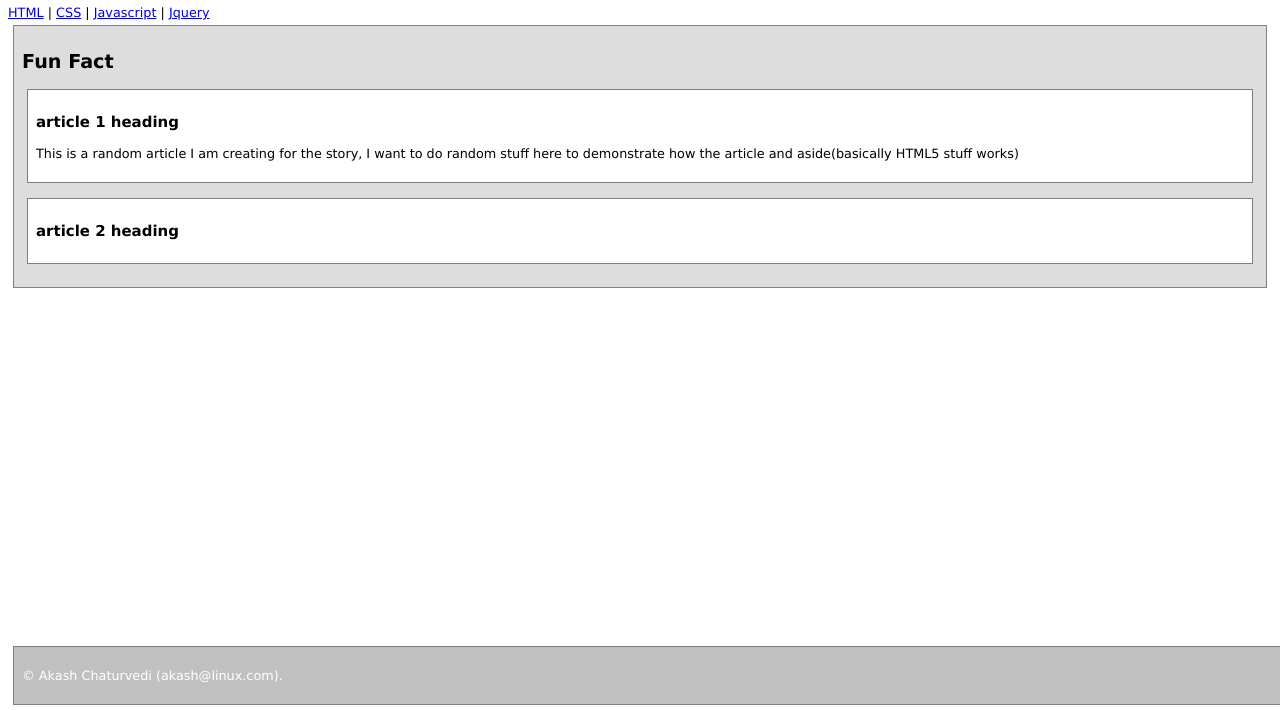
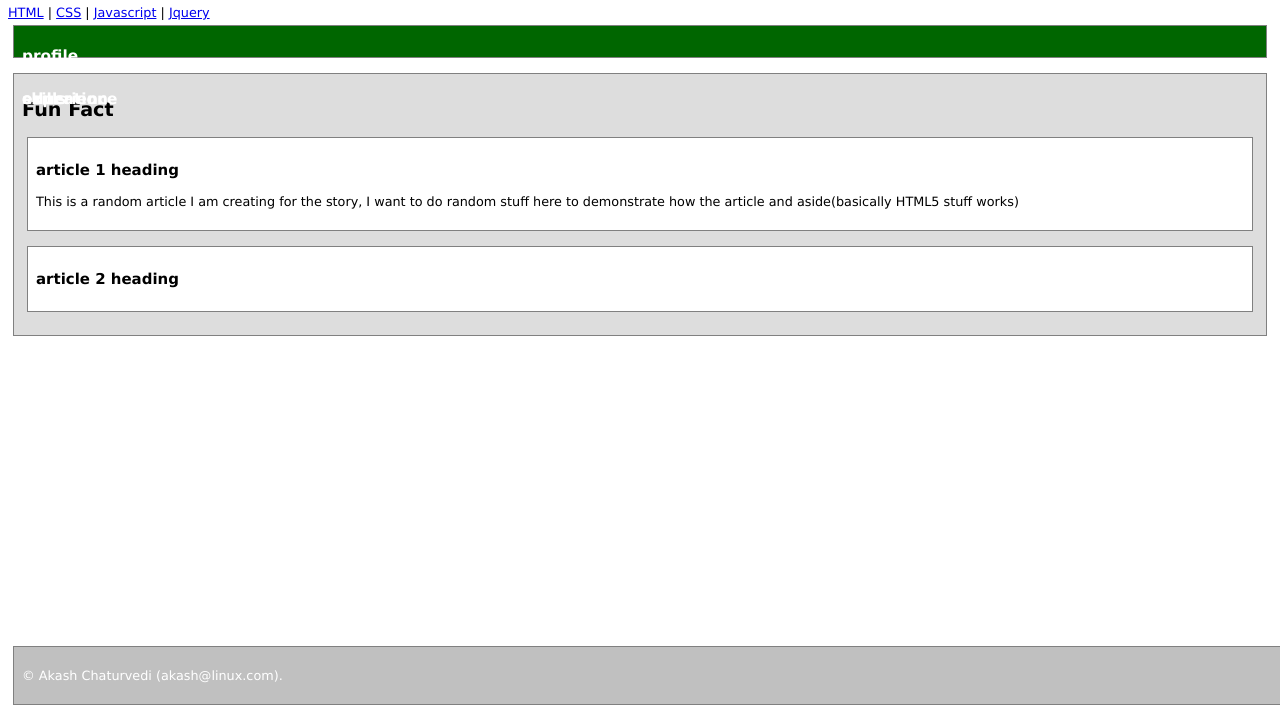
Before and after one commit to TriumphantAkash/webPageAssignment, a plain HTML site: page index.html in a window 1280 px wide. Shown: the part 90-800 px from the top of the page. Drawn offline with Linux system fonts and the light colour scheme.

Commit message:
added tab bar, trying to add tabs in that

```diff
--- a/firststyle.css
+++ b/firststyle.css
@@ -40,7 +40,7 @@ footer {
 
 aside {
 	position: fixed;
-	width: 50%;
+	width: 20%;
 }
 
 tabHeading {
@@ -55,3 +55,19 @@ header {
     background-position: right;
     background-size: contain;
 }
+
+#tabs {
+  //  margin-top: 66px;
+    //padding: 44px;
+   	height: 15px;
+    background-size: 100%;
+    //border-radius: 10px;
+    background-color:rgb(0, 102, 0);
+    font-family:Verdana,sans-serif;
+	font-size:0.8em;
+	color: white;
+}
+
+#profile {
+
+}
--- a/index.html
+++ b/index.html
@@ -22,6 +22,7 @@
 		<tabHeading>Skillset</tabHeading> -->
 		<h1>Akash</h1>
 
+
 <!-- 		<aside>
 			<h1>Home</h1>
 		</aside>
@@ -43,6 +44,28 @@
 	</nav>
 
 	<main id="content">
+		<section id="tabs">
+
+				<h2>profile</h2>
+			</aside>
+
+
+			<aside id="education">
+				<h2>education</h2>
+			</aside>
+
+
+			<aside id="work experience">
+				<h2>experience</h2>
+			</aside>
+
+
+			<aside id="skills">
+				<h2>skills</h2>
+			</aside>
+
+		</section>
+
 		<section>
 			<h2>Fun Fact</h2>
 			<article>
```
